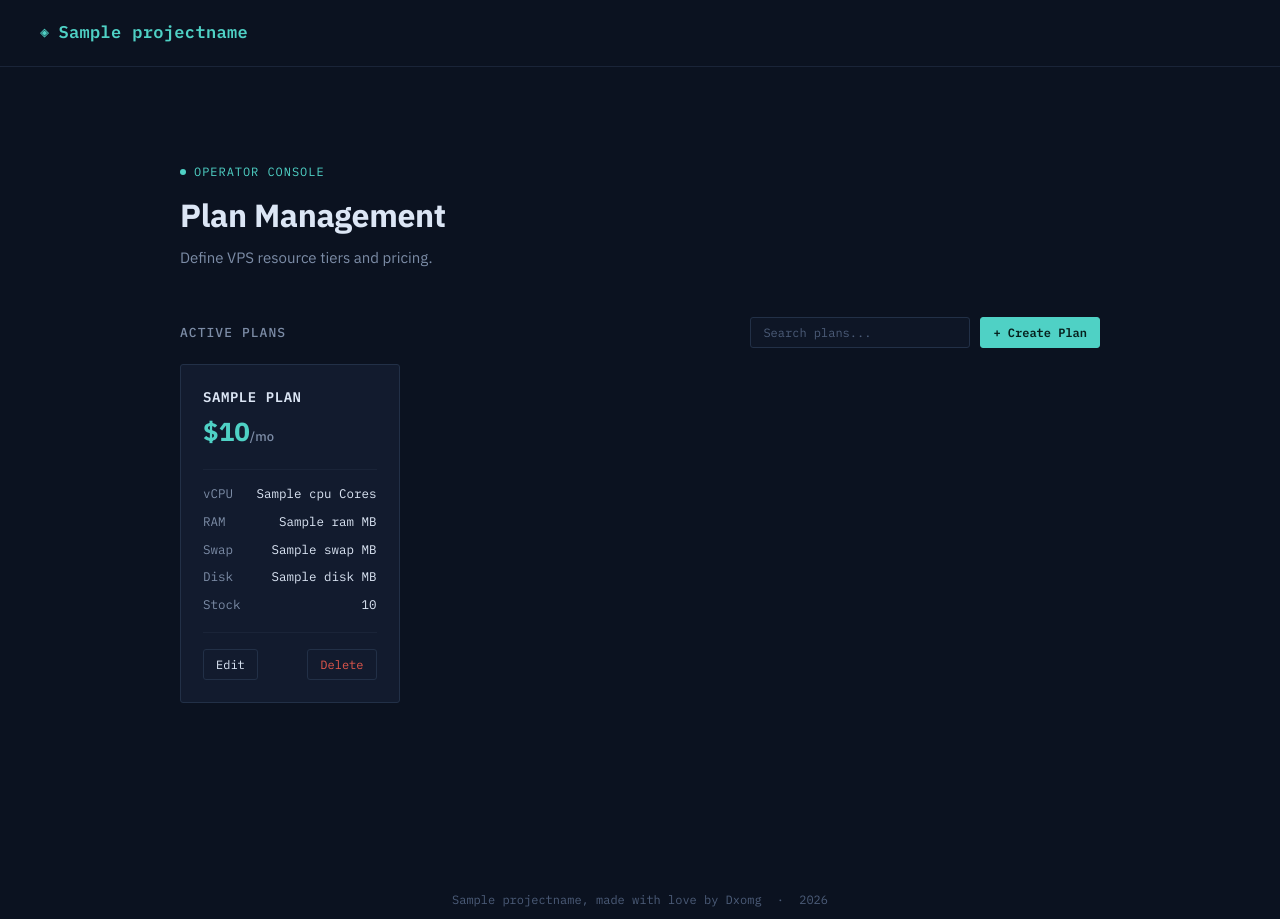
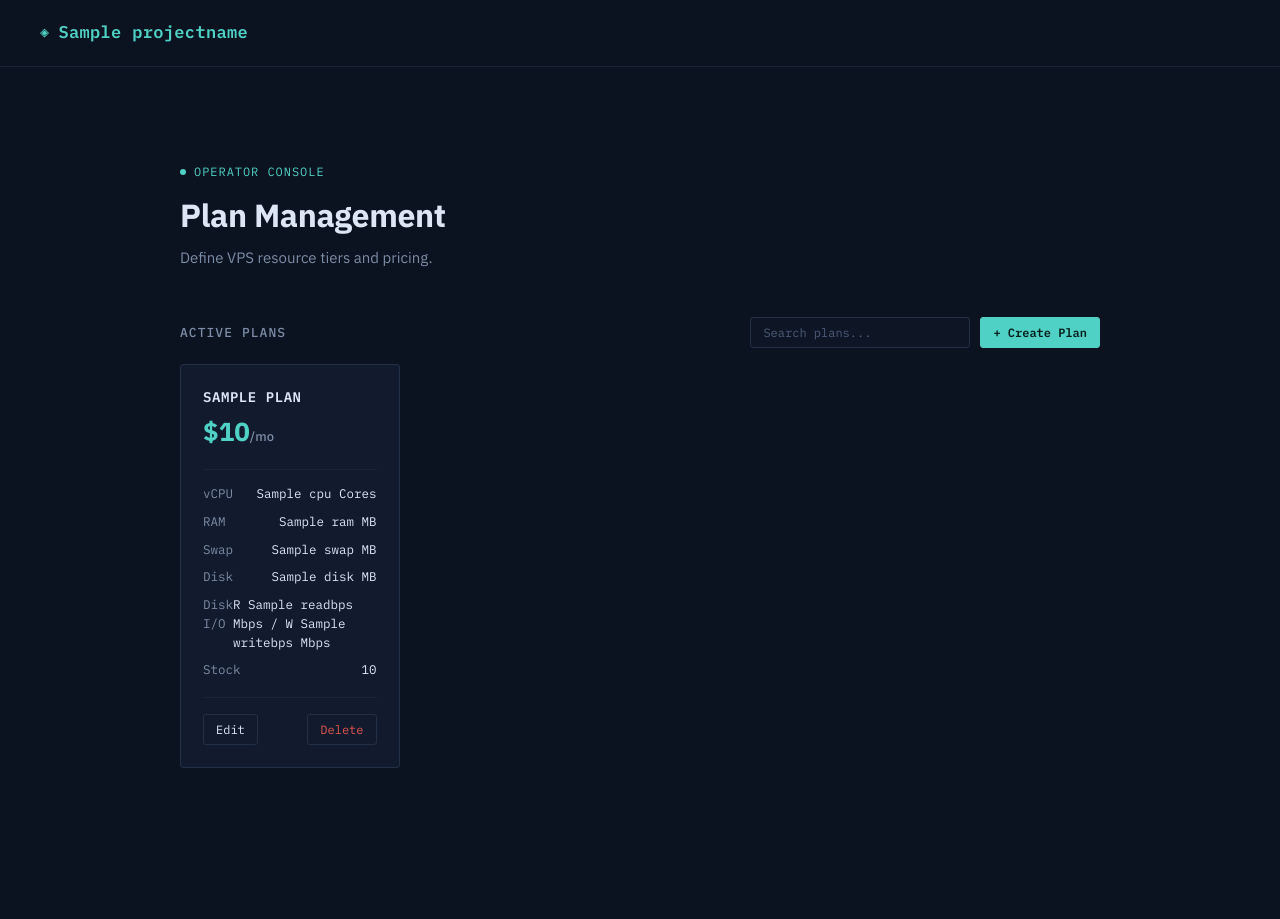
Before and after one commit to dxomg/openworld-panel, a Flask app: template templates/adminplans.html in a window 1280 px wide. Shown: the top 919 px of the page. Run offline with Flask 3, Linux system fonts and the light colour scheme; the template is opened without the code that fills it: most values are stand-ins (such as "Sample title", 1, 10 or a date in 2020).

Commit message:
Add shit for limited disk

```diff
--- a/main.py
+++ b/main.py
@@ -676,7 +676,9 @@ def adminplans():
             swap=request.form.get("swap"),
             disk=request.form.get("disk"),
             price=request.form.get("price"),
-            stock=int(request.form.get("stock", -1))
+            stock=int(request.form.get("stock", -1)),
+            readbps=int(request.form.get("readbps", 0)),
+            writebps=int(request.form.get("writebps", 0))
         )
         return redirect(url_for('adminplans'))
 
@@ -713,7 +715,9 @@ def adminupdateplans(planUuid):
         ipv6=int(request.form.get("ipv6", 1)),
         price=float(request.form.get("price")),
         active=int(request.form.get("active", 1)),
-        stock=int(request.form.get("stock", -1))
+        stock=int(request.form.get("stock", -1)),
+        readbps=int(request.form.get("readbps", 0)),
+        writebps=int(request.form.get("writebps", 0))
     )
 
     return redirect(url_for('adminplans'))
--- a/templates/adminplans.html
+++ b/templates/adminplans.html
@@ -37,6 +37,12 @@
                 <div class="plan-spec"><span class="k">RAM</span><span class="v">{{ plan.ram }} MB</span></div>
                 <div class="plan-spec"><span class="k">Swap</span><span class="v">{{ plan.swap }} MB</span></div>
                 <div class="plan-spec"><span class="k">Disk</span><span class="v">{{ plan.disk }} MB</span></div>
+                {% if plan.readbps or plan.writebps %}
+                <div class="plan-spec">
+                    <span class="k">Disk I/O</span>
+                    <span class="v">{% if plan.readbps %}R {{ plan.readbps }} Mbps{% endif %}{% if plan.readbps and plan.writebps %} / {% endif %}{% if plan.writebps %}W {{ plan.writebps }} Mbps{% endif %}</span>
+                </div>
+                {% endif %}
                 <div class="plan-spec">
                     <span class="k">Stock</span>
                     <span class="v" style="{% if plan.stock == 0 %}color: var(--danger);{% elif plan.stock > 0 and plan.stock <= 5 %}color: var(--warn);{% endif %}">
@@ -94,6 +100,17 @@
                         <div class="field">
                             <label>Stock (-1 = unlimited)</label>
                             <input type="number" name="stock" value="{{ plan.stock }}" min="-1">
+                        </div>
+
+                        <div style="display:grid; grid-template-columns: 1fr 1fr; gap: 16px;">
+                            <div class="field">
+                            <label>Read Mbps (0 = unlimited)</label>
+                                <input type="number" name="readbps" value="{{ plan.readbps }}" min="0">
+                            </div>
+                            <div class="field">
+                            <label>Write Mbps (0 = unlimited)</label>
+                                <input type="number" name="writebps" value="{{ plan.writebps }}" min="0">
+                            </div>
                         </div>
 
                         <!-- Checkboxes wrapped in a subtle panel for visual grouping -->
@@ -170,6 +187,17 @@
                         <input type="number" name="stock" value="-1" min="-1">
                     </div>
 
+                    <div style="display:grid; grid-template-columns: 1fr 1fr; gap: 16px;">
+                        <div class="field">
+                            <label>Read Mbps (0 = unlimited)</label>
+                            <input type="number" name="readbps" value="0" min="0">
+                        </div>
+                        <div class="field">
+                            <label>Write Mbps (0 = unlimited)</label>
+                            <input type="number" name="writebps" value="0" min="0">
+                        </div>
+                    </div>
+
                     <div style="display:flex; justify-content: space-between; background: var(--bg-raise); padding: 12px 16px; border-radius: var(--radius); border: 1px solid var(--border-soft);">
                         <label style="display:flex; align-items:center; gap:8px; cursor:pointer; font-family: var(--font-mono); font-size: 13px; color: var(--text);">
                             <input type="checkbox" name="ipv4" value="1" checked> IPv4
--- a/templates/createvps.html
+++ b/templates/createvps.html
@@ -77,6 +77,12 @@
                     <div class="plan-spec"><span class="k">vCPU</span><span class="v">{{ plan.cpu }} vCore</span></div>
                     <div class="plan-spec"><span class="k">Memory</span><span class="v">{{ plan.ram }} MB</span></div>
                     <div class="plan-spec"><span class="k">Disk</span><span class="v">{{ plan.disk }} MB</span></div>
+                    {% if plan.readbps or plan.writebps %}
+                    <div class="plan-spec">
+                        <span class="k">Disk I/O</span>
+                        <span class="v">{% if plan.readbps %}R {{ plan.readbps }} Mbps{% endif %}{% if plan.readbps and plan.writebps %} / {% endif %}{% if plan.writebps %}W {{ plan.writebps }} Mbps{% endif %}</span>
+                    </div>
+                    {% endif %}
                     <div class="plan-spec">
                         <span class="k">Network</span>
                         <span class="v">{% if plan.ipv4 %}IPv4 + {% endif %}IPv6</span>
--- a/utils/services.py
+++ b/utils/services.py
@@ -191,6 +191,9 @@ def provisionvps(userId, planId, imageId, hostname):
         "dns": ["1.1.1.1", "8.8.8.8"],
         "image": image['image'],
         "rootPassword": rootPassword,
+        "readBps": plan.get('readbps', 0) or 0,
+        "writeBps": plan.get('writebps', 0) or 0,
+        "diskMb": plan.get('disk', 0) or 0,
     }
 
     result = nodeapi(node, "/vps", method="POST", data=payload, timeout=120)
```
Also changed, not shown: core/db.py (+8 -7 lines), createdb.py (+14 -1 lines).
